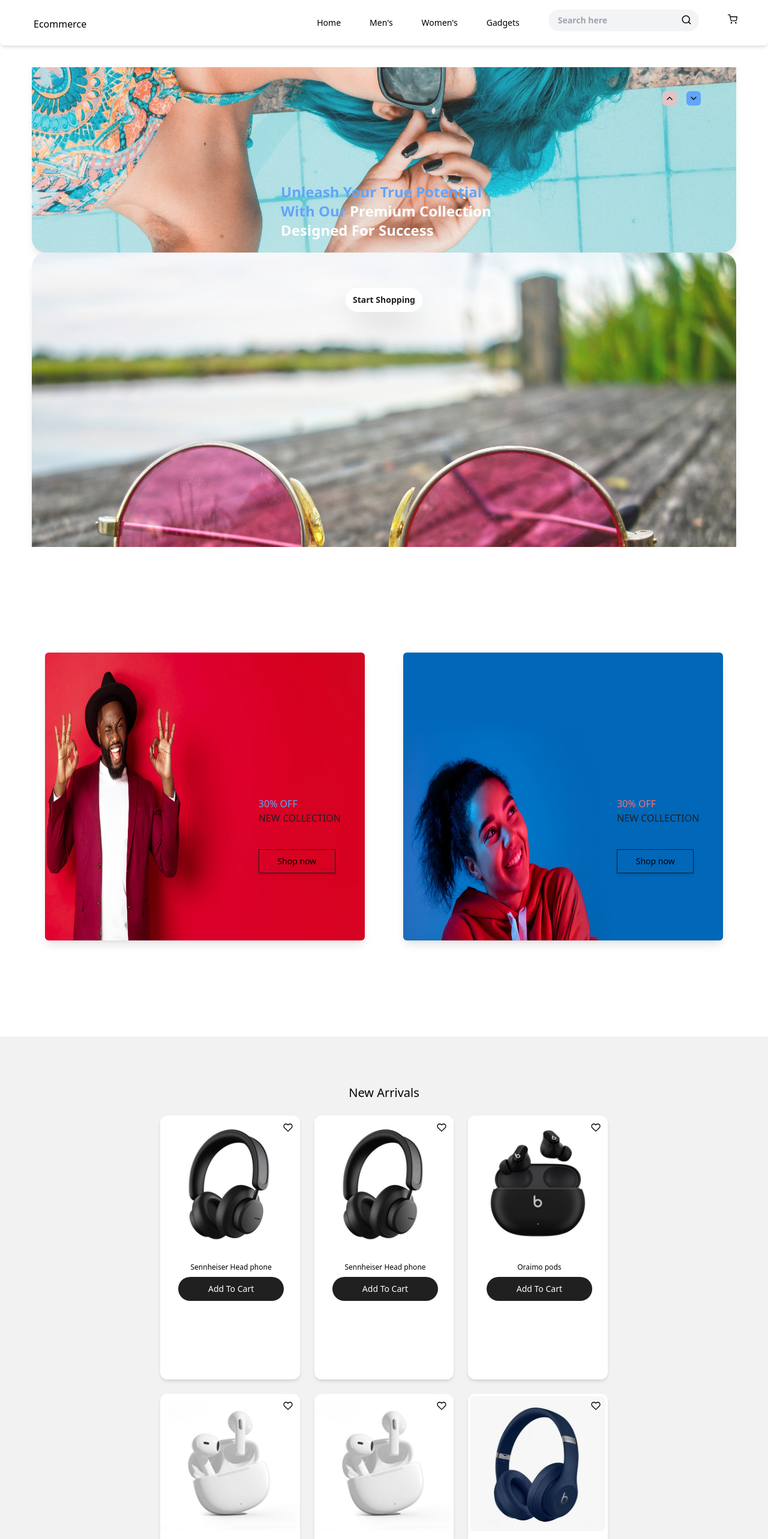
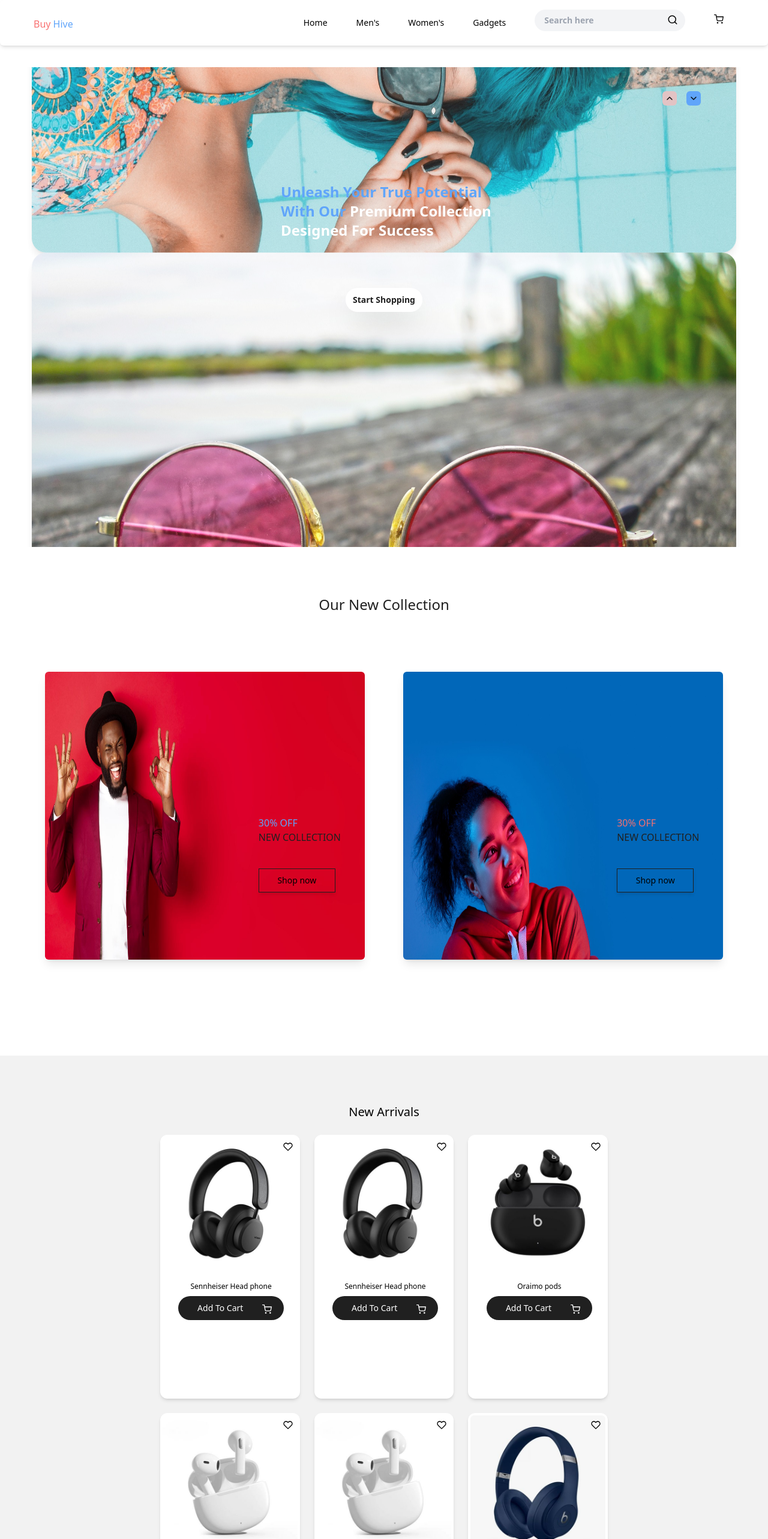
Before and after one commit to BenBaffoe/ecomm, a React (Create React App) app: page /hero in a window 1280 px wide. Shown: the top 2566 px of the page at 60% size. Built offline with nearby package versions, Linux system fonts and the light colour scheme.

Commit message:
heropagefixes

```diff
--- a/src/components/Hero.jsx
+++ b/src/components/Hero.jsx
@@ -5,7 +5,7 @@ import three from '../image_folder/woman-1846127_1280.jpg';
 import four from '../image_folder/blue_.jpg';
 import five from '../image_folder/red.jpg';
 import data from './data/NewArrivals';
-import { ChevronDown, ChevronUp, Heart } from 'react-feather';
+import { ChevronDown, ChevronUp, Heart, ShoppingCart } from 'react-feather';
 
 function Hero() {
   const [index, setIndex] = useState(0);
@@ -96,7 +96,9 @@ function Hero() {
 
 
 
-    <div className='w-full block md:flex md:items-center mt-24 mb-24 md:mt-44 md:mb-40 justify-center h-fit md:space-x-16 space-x-0 '>
+
+      <p className='text-center text-black-dark md:text-2xl text-lg pt-20'>Our New Collection</p>
+    <div className='w-full block md:flex md:items-center mt-24 mb-24 md:mt-24 md:mb-40 justify-center h-fit md:space-x-16 space-x-0 '>
 
     <div className='w-full h-[30vh] shadow-lg relative   md:w-5/12 md:h-[60vh]'>
       <img src={five} className='w-full rounded-none md:rounded-md h-full'/>
@@ -151,7 +153,7 @@ function Hero() {
         <div className='pt-10 md:pt-2 md:text-center text-left pl-0 text-sm md:text-xs'>{item.descript}</div>
         <div className='w-full  flex items-center justify-center'>
           <div>
-          <button className='bg-black-dark text-white md:text-sm mt-2 rounded-2xl md:w-44 md:h-10 md:rounded-3xl w-44 h-10'>{item.butt_ons}</button>
+          <button className='bg-black-dark flex space-x-5 md:flex md:space-x-8 pt-1.5 md:pt-2.5 pl-6 md:pl-8 text-white md:text-sm mt-2 rounded-2xl md:w-44 md:h-10 md:rounded-3xl w-44 h-10'> <div>{item.butt_ons}</div><div><ShoppingCart size={16} className='mr-2 mt-1 '/></div></button>
           </div>
         </div>
 
--- a/src/components/Navbar.jsx
+++ b/src/components/Navbar.jsx
@@ -8,7 +8,7 @@ function Navbar() {
     <div className='w-full overflow-hidden rounded-md shadow-md bg-white'>
       <nav className='flex py-4 pr-6 md:pb-6 pb-4  shadow-sm pl-2 md:pl-8 md:pr-4 justify-between md:flex md:space-x-96 md:justify-normal '>
       <div>
-        <p className='md:pt-3 pt-0 md:pl-6 pl-0'>Ecommerce</p>
+        <p className='md:pt-3 text-red-400 pt-0 md:pl-6 pl-0'>Buy <span className='text-blue-400'>Hive</span></p>
       </div>
 
      <div className='flex  space-x-4 md:hidden'>
--- a/src/components/data/NewArrivals.jsx
+++ b/src/components/data/NewArrivals.jsx
@@ -49,11 +49,18 @@ const data = [
       descript:'WF-1000XM5',
       butt_ons: 'Add To Cart'
      },
+
      {
       image: three ,
       descript:'WF-1000XM5',
       butt_ons: 'Add To Cart'
      },
+
+     {
+      image: four,
+      descript:'Audeze Head Phone',
+      butt_ons:'Add To Cart'
+    },
 
 
 ]
```
